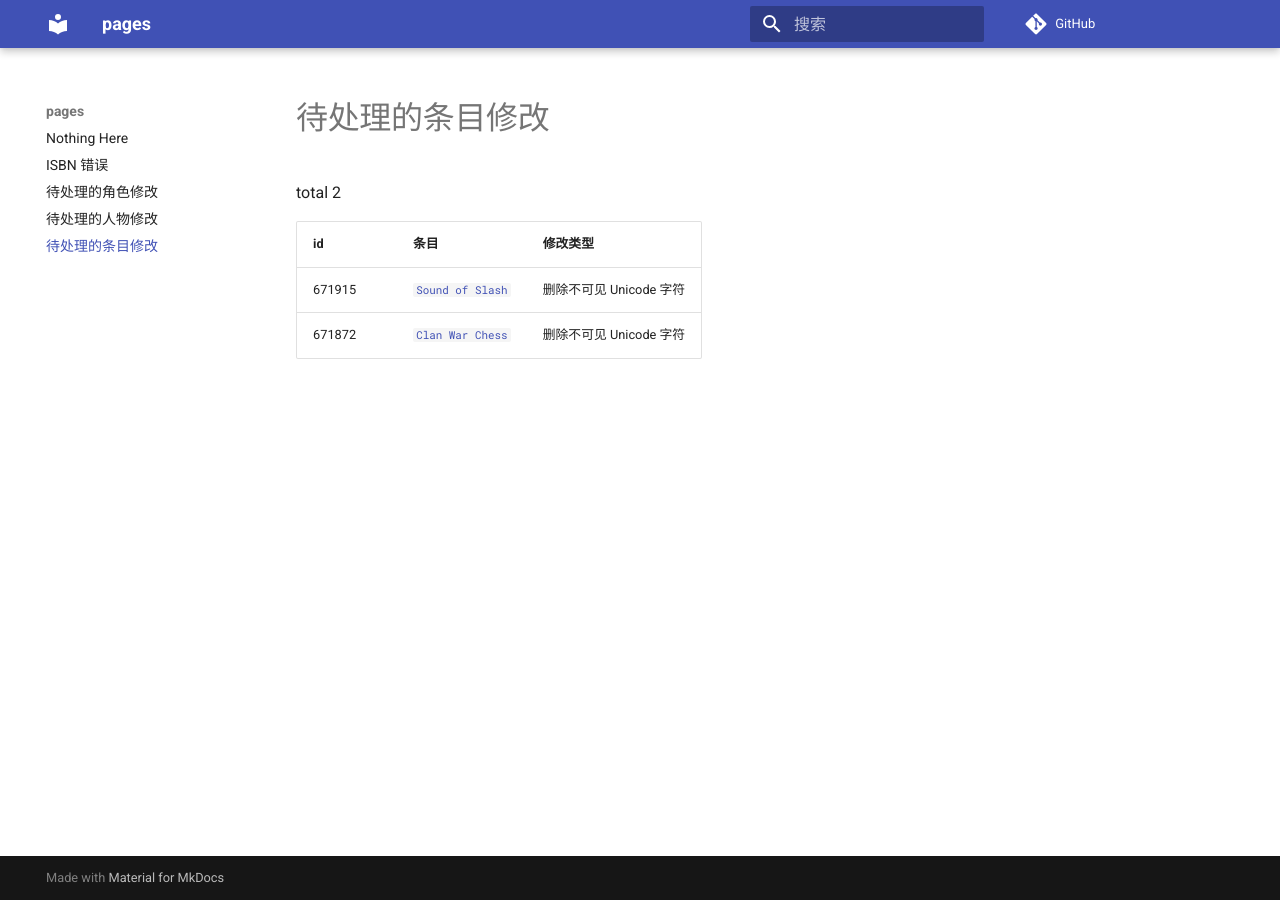
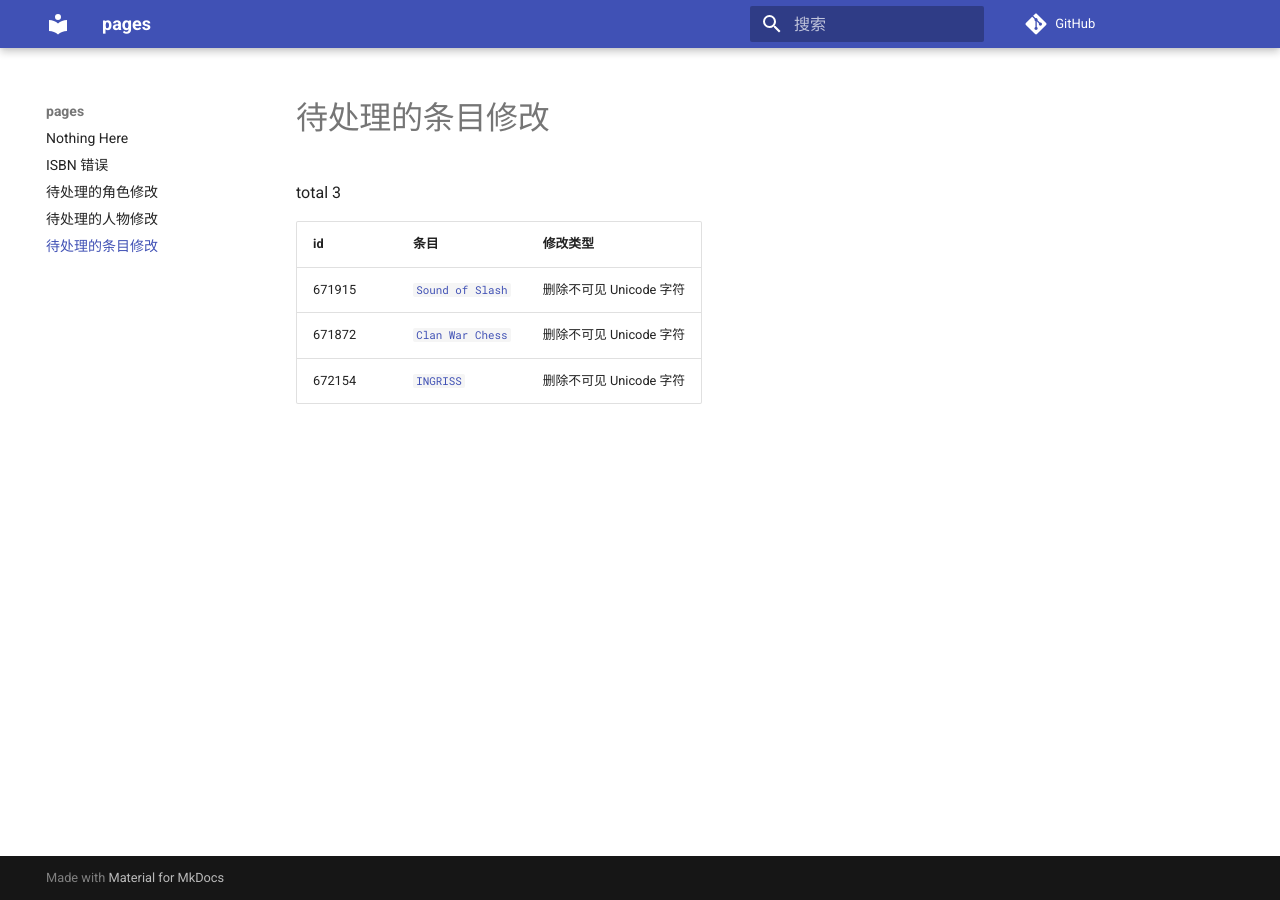
Before and after one commit to trim21/bangumi-pages, an MkDocs documentation site: the page built from docs/pending-subject-changes.md, in a window 1280 px wide. Built offline with MkDocs 1.6.1 and Material for MkDocs 9.7.7, drawn with Linux system fonts in a browser that asks for light colours; comment, search, counter and statistics services are not loaded.

Commit message:
update pending-changes.md

```diff
--- a/docs/pending-subject-changes.md
+++ b/docs/pending-subject-changes.md
@@ -1,8 +1,9 @@
 # 待处理的条目修改
 
-total 2
+total 3
 
 | id | 条目 | 修改类型 |
 | --- | --- | --- |
 | 671915 | [`Sound of Slash`](https://bgm.tv/subject/671915) | 删除不可见 Unicode 字符 |
 | 671872 | [`Clan War Chess`](https://bgm.tv/subject/671872) | 删除不可见 Unicode 字符 |
+| 672154 | [`INGRISS`](https://bgm.tv/subject/672154) | 删除不可见 Unicode 字符 |
```
